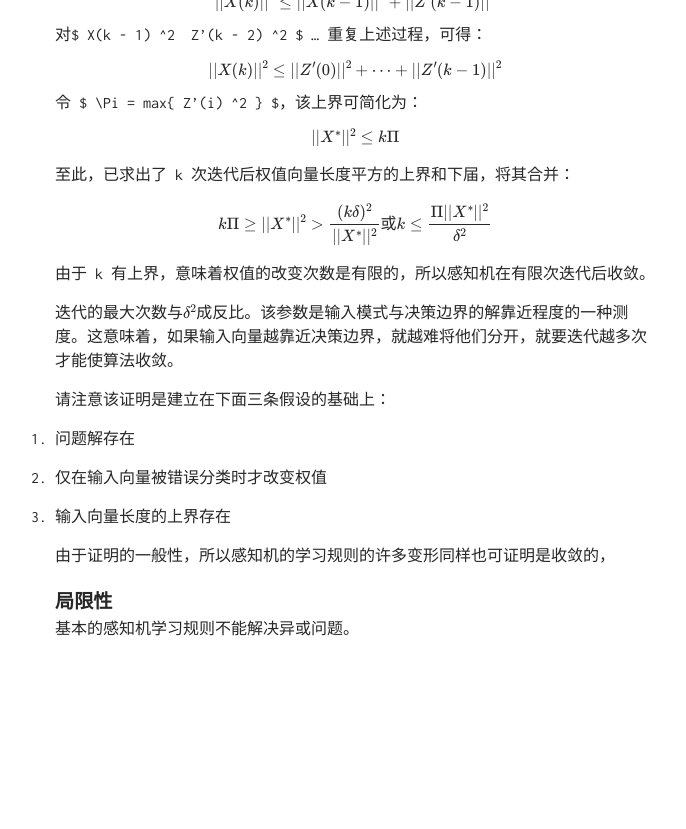
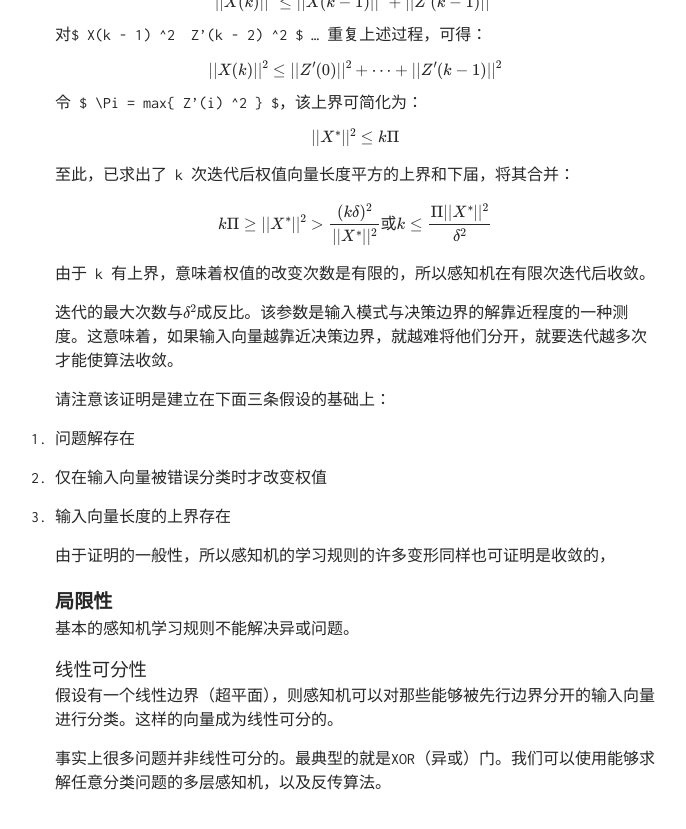
Before and after one commit to TobiahShaw/TobiahShaw.github.io, a Jekyll site: the page built from _posts/2019-09-04-Convergence-proof-of-learning-rules.md, in a window 1280 px wide and 900 px high, scrolled down 2146 px. Shown: the top 829 px of the window, without its empty margins (285-971 px from the left). Built offline with Jekyll 4.4.1, drawn with Linux system fonts in a browser that asks for light colours; our own code applies the rules of GitHub Pages for plain Markdown files; formulas are drawn with MathJax 3; before the commit the page ends 2892 px from its top, so only the background shows below that.

```diff
--- a/_posts/2019-09-04-Convergence-proof-of-learning-rules.md
+++ b/_posts/2019-09-04-Convergence-proof-of-learning-rules.md
@@ -127,3 +127,9 @@
 ## 局限性
 
 基本的感知机学习规则不能解决异或问题。
+
+### 线性可分性
+
+假设有一个线性边界（超平面），则感知机可以对那些能够被先行边界分开的输入向量进行分类。这样的向量成为线性可分的。
+
+事实上很多问题并非线性可分的。最典型的就是XOR（异或）门。我们可以使用能够求解任意分类问题的多层感知机，以及反传算法。
```
